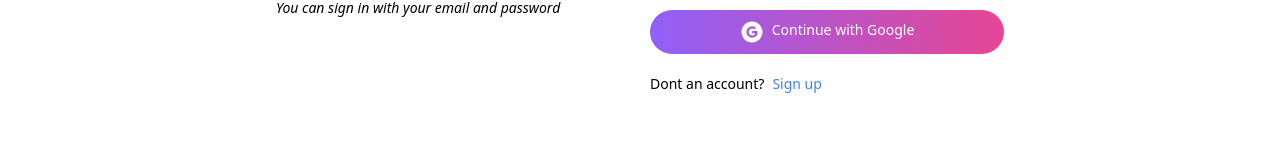
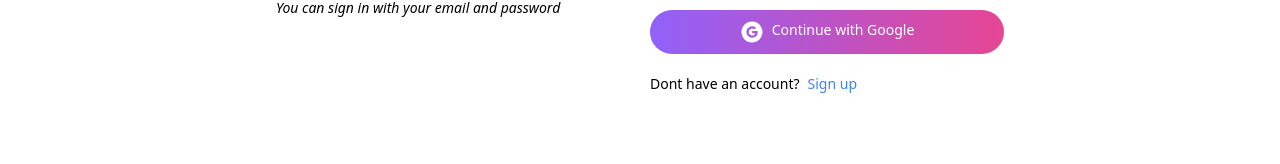
Before and after one commit to Estra-Dev/o-system, a React (Vite) app in the folder client/: page /sign-in in a window 1280 px wide. Shown: the part 388-552 px from the top of the page. Built offline with nearby package versions, Linux system fonts and the light colour scheme; no server answers; the HTML template or start-up script is replaced by a standard one.

Commit message:
the signup and signin page

```diff
--- a/client/src/pages/Signin.jsx
+++ b/client/src/pages/Signin.jsx
@@ -107,7 +107,7 @@ const Signin = () => {
             <Oauth />
           </form>
           <div className=" flex gap-2 text-sm mt-5">
-            <span>Dont an account?</span>
+            <span>Dont have an account?</span>
             <Link to={"/sign-up"} className=" text-blue-500">
               Sign up
             </Link>
```
